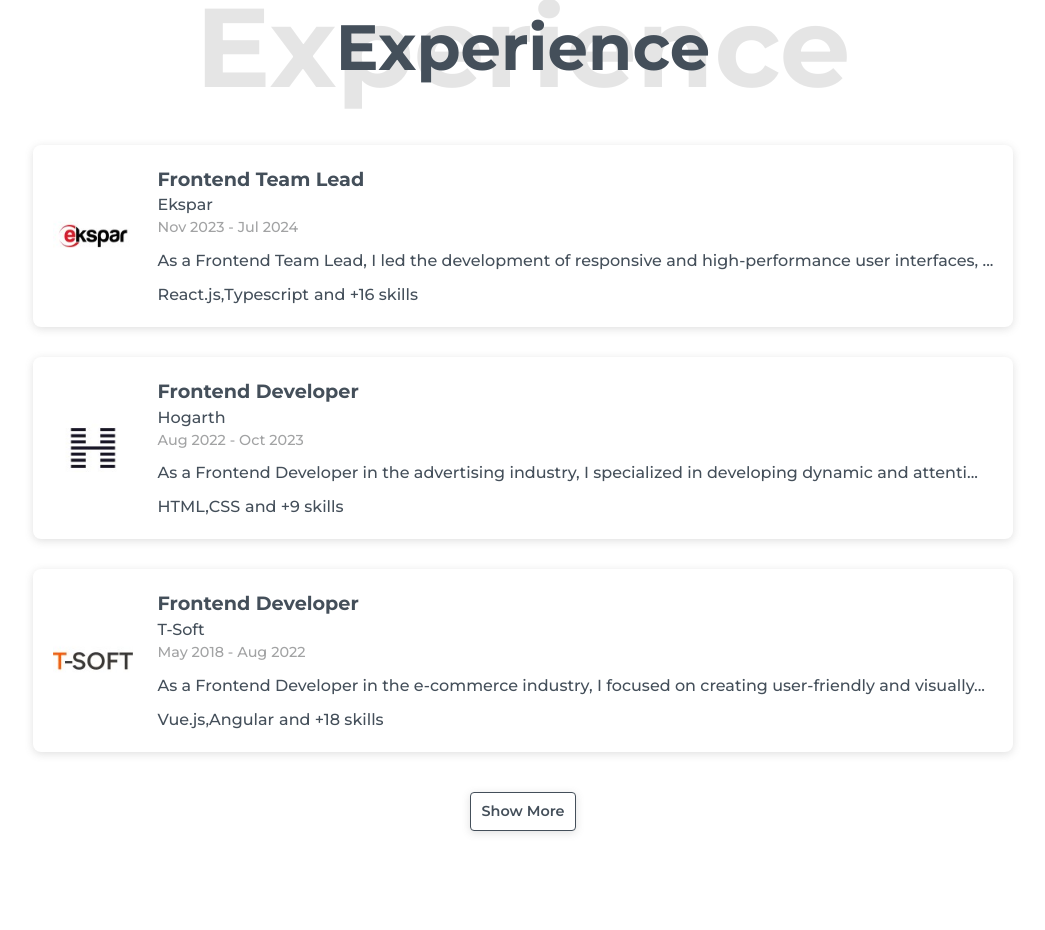
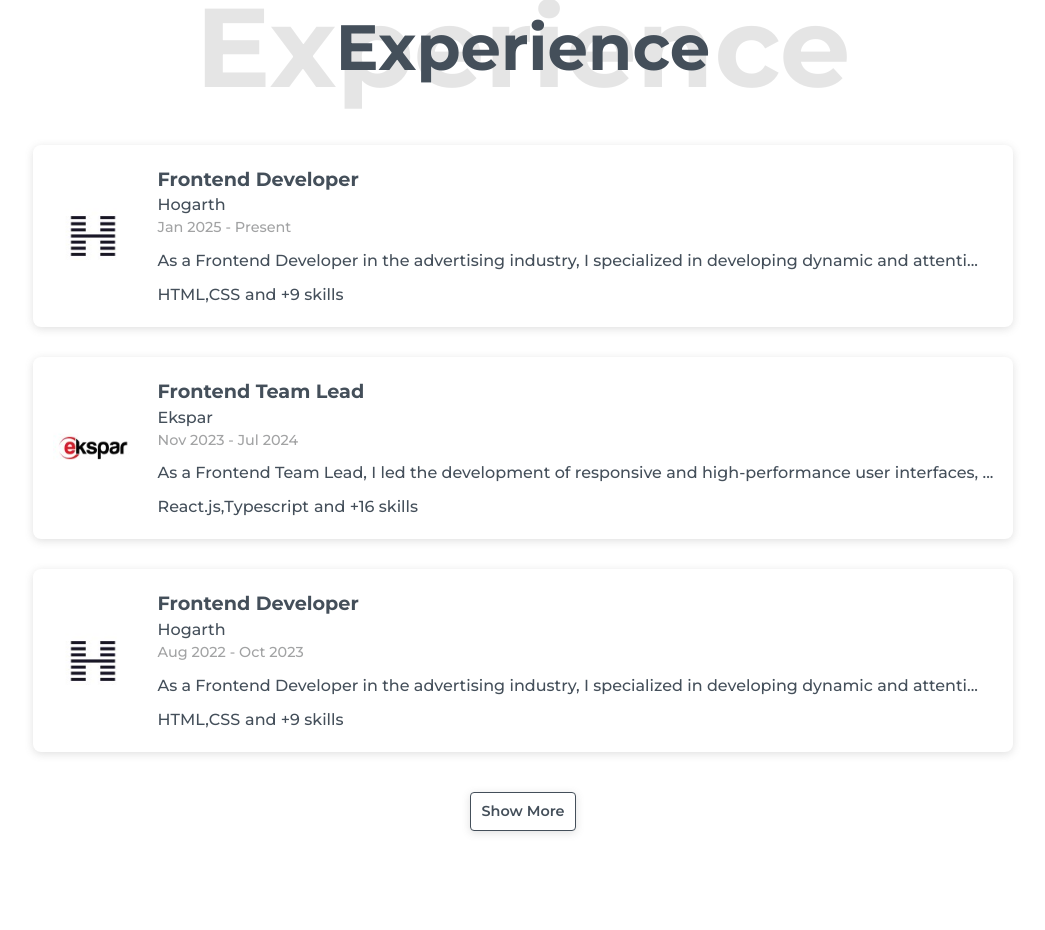
Before and after one commit to mehmetbacik/mehmetbacik.com, a Next.js app: page / in a window 1280 px wide. Shown: the part 1697-2627 px from the top of the page, without its empty margins (117-1162 px from the left). Built offline with nearby package versions, Linux system fonts and the light colour scheme.

Commit message:
feat: add new experience
Added a new experience entry for the "Frontend Developer" role.

```diff
--- a/src/data/experienceData.ts
+++ b/src/data/experienceData.ts
@@ -1,6 +1,21 @@
 import { ExperienceItem } from "../types/types";
 
 export const experienceData: ExperienceItem[] = [
+  {
+    title: "Frontend Developer",
+    company: "Hogarth",
+    date: "Jan 2025 - Present",
+    description: `As a Frontend Developer in the advertising industry, I specialized in developing dynamic and attention-grabbing web
+      interfaces to effectively present advertising campaigns. I designed and built multilingual web applications that catered
+      to different languages and cultures, ensuring compliance with localization requirements. My role involved creating high-performance
+      solutions and integrating them with various advertising platforms and tools to deliver seamless user experiences. Additionally,
+      I focused on optimizing frontend performance, enhancing cross-browser compatibility, and presenting creative content effectively.
+      I utilized Agile methodologies to streamline development processes and deliver innovative features that met both client expectations
+      and industry standards.`,
+    technology:
+      "HTML - CSS - Javascript - Yarn - SVN - Python - Docker - BBEdit - Xcode - VS Code - Radar",
+    logo: "/img/hogarth.jpg",
+  },
   {
     title: "Frontend Team Lead",
     company: "Ekspar",
```
